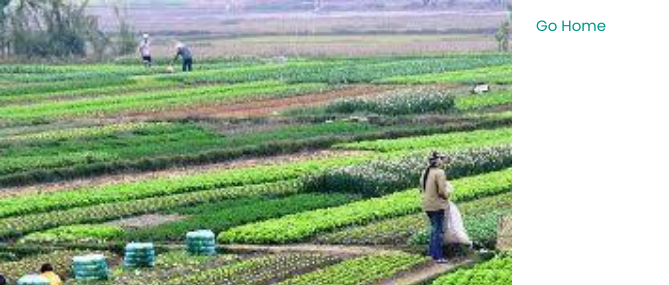
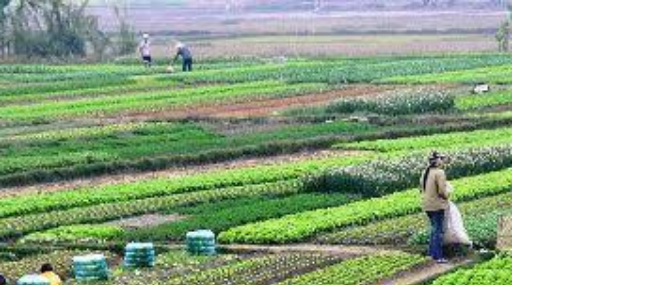
Before and after one commit to ayfolut/comida, a Flask app: page /auth/ in a window 1280 px wide. Shown: the top 285 px of the page, without its empty margins (0-669 px from the left). Run offline with Flask 2, Linux system fonts and the light colour scheme; some web fonts are replaced.

Commit message:
Update login.html

```diff
--- a/comida/auth/templates/login.html
+++ b/comida/auth/templates/login.html
@@ -16,9 +16,6 @@
 <body>
     <!-- Login Page -->
     <!-- Farm -->
-    <div class="chevron">
-        <a href="index.html"><i class="fa fa-chevron-left"></i> Go Home</a>
-    </div>
     <div class="container">
         <div class="farm hide-on-sm">
             <h3>Try for free today!</h3>
```
